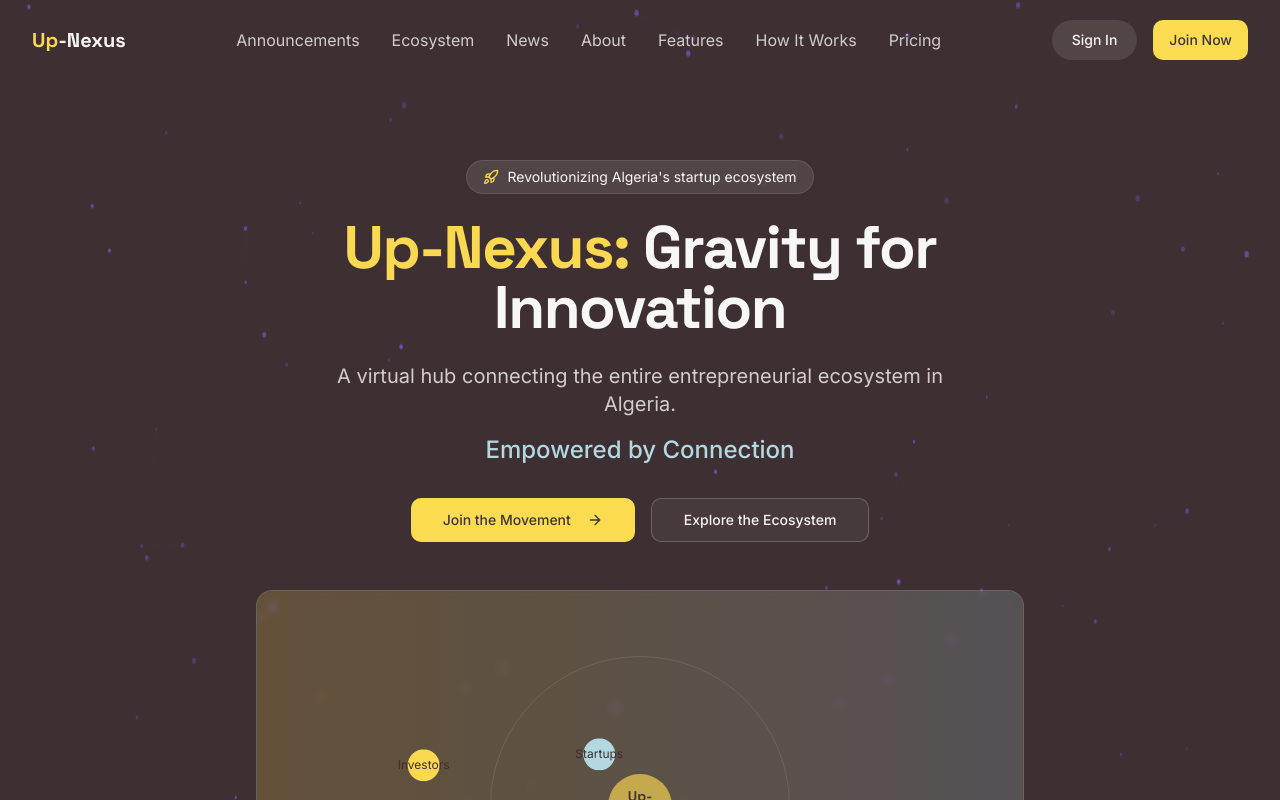
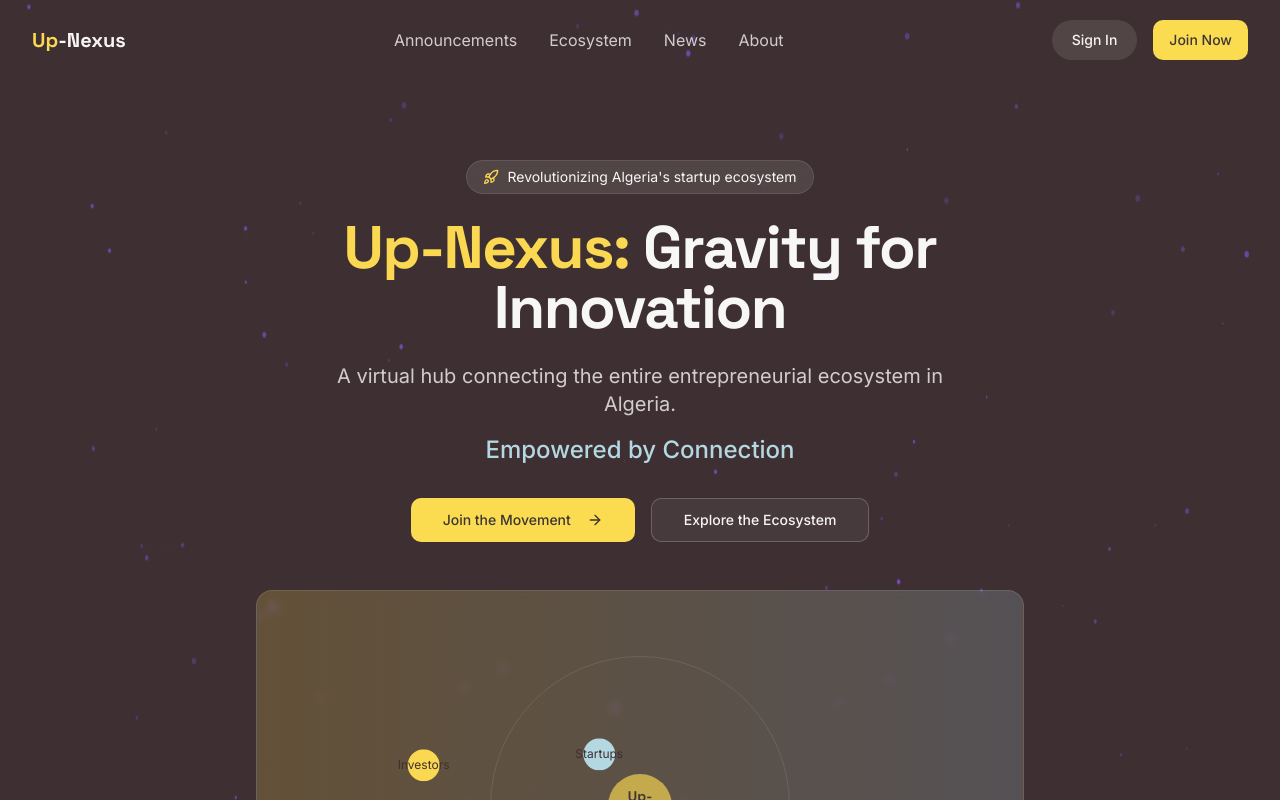
Before and after one commit to naya-13/up-nexus-connectivity, a React (Vite) app: page / in a window 1280 px wide. Shown: the top 800 px of the page. Built offline with nearby package versions, Linux system fonts and the light colour scheme.

Commit message:
Remove navigation links
Remove features, pricing, and how it works links from the top navigation bar.

```diff
--- a/src/components/Navbar.tsx
+++ b/src/components/Navbar.tsx
@@ -42,15 +42,6 @@ const Navbar = () => {
             </a>
             <a href="#about" className="text-nexus-light/80 hover:text-nexus-light transition-colors">
               About
-            </a>
-            <a href="#features" className="text-nexus-light/80 hover:text-nexus-light transition-colors">
-              Features
-            </a>
-            <a href="#how-it-works" className="text-nexus-light/80 hover:text-nexus-light transition-colors">
-              How It Works
-            </a>
-            <a href="#pricing" className="text-nexus-light/80 hover:text-nexus-light transition-colors">
-              Pricing
             </a>
           </nav>
 
@@ -111,27 +102,6 @@ const Navbar = () => {
             >
               About
             </a>
-            <a
-              href="#features"
-              className="block py-2 text-nexus-light/80 hover:text-nexus-light transition-colors"
-              onClick={() => setIsMenuOpen(false)}
-            >
-              Features
-            </a>
-            <a
-              href="#how-it-works"
-              className="block py-2 text-nexus-light/80 hover:text-nexus-light transition-colors"
-              onClick={() => setIsMenuOpen(false)}
-            >
-              How It Works
-            </a>
-            <a
-              href="#pricing"
-              className="block py-2 text-nexus-light/80 hover:text-nexus-light transition-colors"
-              onClick={() => setIsMenuOpen(false)}
-            >
-              Pricing
-            </a>
             <div className="pt-4 flex flex-col space-y-3">
               <Button className="bg-white/10 hover:bg-white/20 text-nexus-light w-full justify-center">
                 Sign In
```
